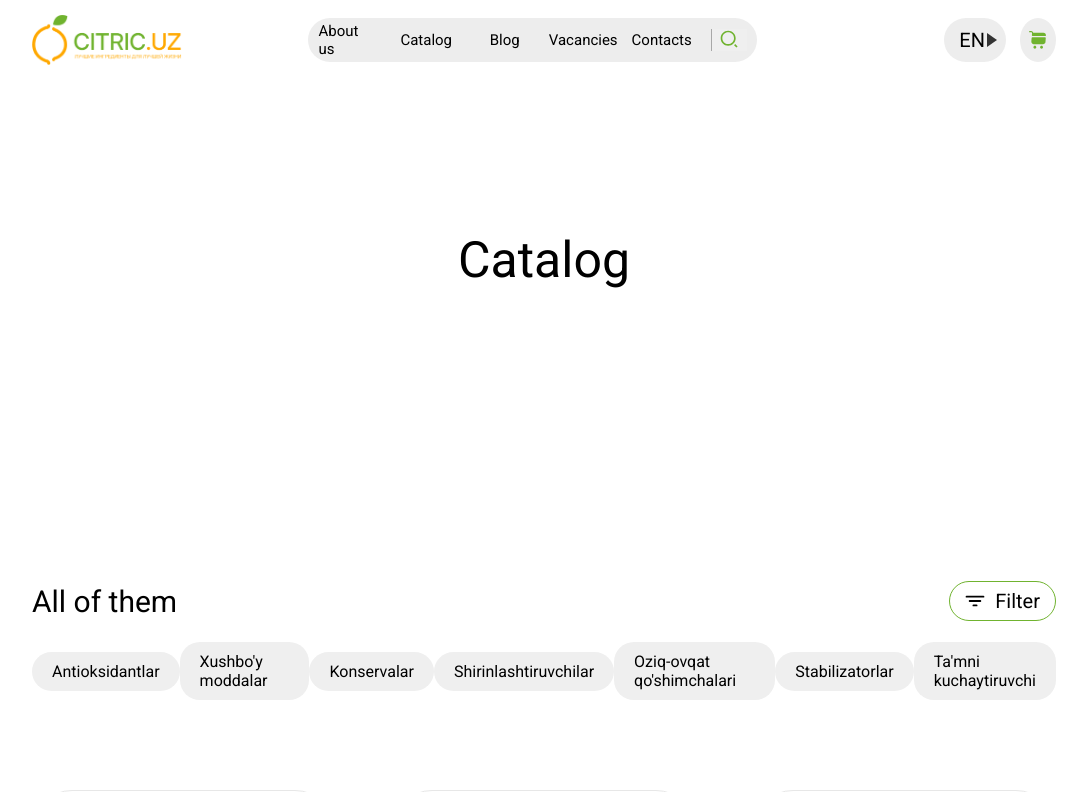
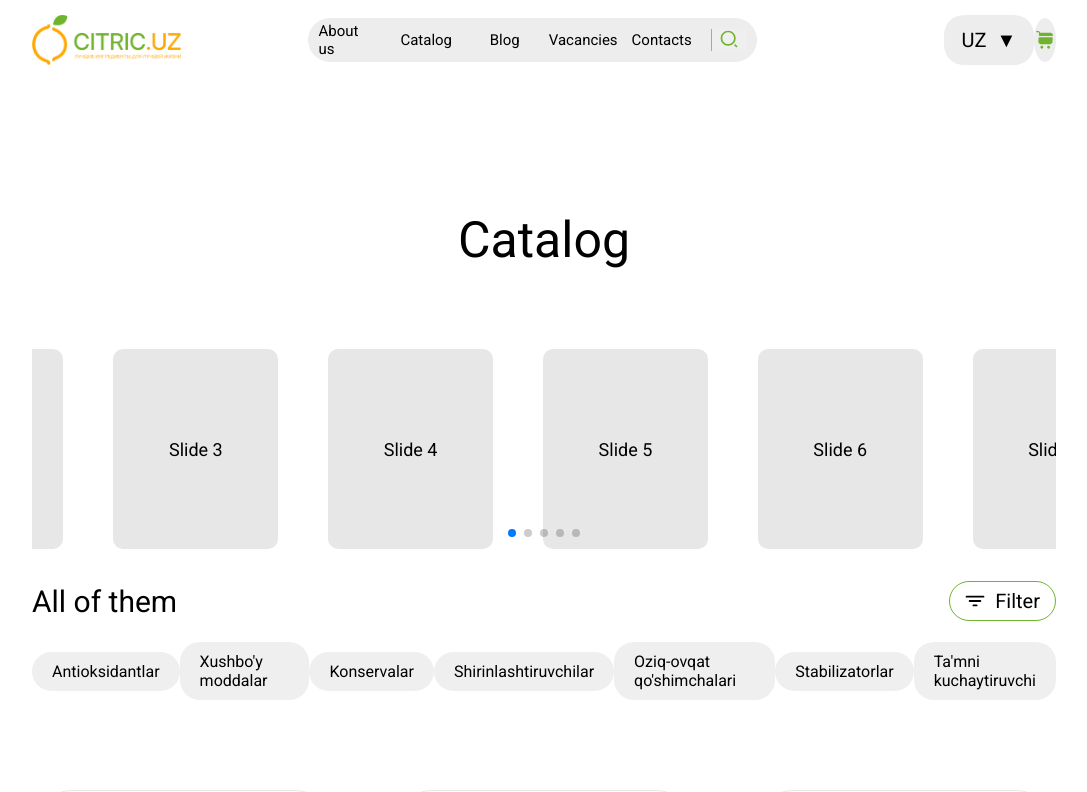
Before and after one commit to Abdulloh080506/citric, a React (Create React App) app: page /catalog in a window 1280 px wide. Shown: the top 792 px of the page, without its empty margins (96-1183 px from the left). Built offline with nearby package versions, Linux system fonts and the light colour scheme.

Commit message:
feat: added elements

```diff
--- a/package.json
+++ b/package.json
@@ -7,7 +7,7 @@
     "react": "^19.0.0",
     "react-dom": "^19.0.0",
     "react-icons": "^5.4.0",
-    "react-router-dom": "^7.1.1",
+    "react-router-dom": "^7.1.3",
     "react-scripts": "5.0.1",
     "swiper": "^11.2.1"
   },
--- a/src/assets/icons.js
+++ b/src/assets/icons.js
@@ -82,3 +82,19 @@ export const DownloadFile = () => {
     </>
   )
 }
+
+
+
+
+
+
+export const Empty = () => {
+  return (
+    <>
+    <svg width="46" height="46" viewBox="0 0 46 46" xmlns="http://www.w3.org/2000/svg">
+<path d="M3 5.5H43V0.5H3V5.5ZM43 15.5H3V10.5H43V15.5ZM0.5 20.5H18V25.5H28V20.5H45.5V43C45.5 44.3807 44.3807 45.5 43 45.5H3C1.6193 45.5 0.5 44.3807 0.5 43V20.5ZM33 25.5V30.5H13V25.5H5.5V40.5H40.5V25.5H33Z" />
+</svg>
+
+    </>
+  )
+}
--- a/src/components/navbar/index.jsx
+++ b/src/components/navbar/index.jsx
@@ -7,6 +7,7 @@ import { GiHamburgerMenu } from "react-icons/gi";
 import { IoClose } from "react-icons/io5";
 import { Link } from 'react-router-dom';
 import Product1 from '../../assets/img/product_2.png';
+import { Empty } from '../../assets/icons';
 
 const Navbar = () => {
 
@@ -36,6 +37,14 @@ const Navbar = () => {
 
 
 
+
+
+  const [isDropOpen, setIsDropOpen] = useState(false);
+
+
+
+
+
   return (
     <>
     <header id='navbar'>
@@ -53,14 +62,19 @@ const Navbar = () => {
         <nav className={`links ${isOpen ? 'is-open' : ''}` }>
             <div className='responsive-nav'>
                 <IoClose onClick={state} className='burger-menu2'/>
-                <details>
-                <summary>EN <span></span></summary>
-                <div>
-                  <a href="">UZ</a>
-                  <a href="">RU</a>
-                  <a href="">EN</a>
-                </div>
-              </details>
+                <div className="dropdown">
+              <button className="dropdown-button" onClick={() => setIsDropOpen(!isDropOpen)}>
+                UZ
+                <span className={`arrow ${isDropOpen ? "rotate" : ""}`}>▼</span>
+              </button>
+              {isDropOpen && (
+                <ul className="dropdown-menu">
+                  <li>RU</li>
+                  <li>EN</li>
+                  <li>UZ</li>
+                </ul>
+              )}
+            </div>
             </div>
             <ul>
                 <li><Link onClick={state} to="/about">About us</Link></li>
@@ -71,14 +85,24 @@ const Navbar = () => {
                 <button onClick={state2}><Search/></button>
             </ul>
             <figure className='nav_elements'>
-              <details>
-                <summary>EN <span></span></summary>
-                <div>
-                  <a href="">UZ</a>
-                  <a href="">RU</a>
-                  <a href="">EN</a>
-                </div>
-              </details>
+
+
+
+
+            <div className="dropdown">
+              <button className="dropdown-button" onClick={() => setIsDropOpen(!isDropOpen)}>
+                UZ
+                <span className={`arrow ${isDropOpen ? "rotate" : ""}`}>▼</span>
+              </button>
+              {isDropOpen && (
+                <ul className="dropdown-menu">
+                  <li>RU</li>
+                  <li>EN</li>
+                  <li>UZ</li>
+                </ul>
+              )}
+            </div>
+
               <div className='nav_case' onClick={state3}><Case/></div>
             </figure>
         </nav>
@@ -87,6 +111,10 @@ const Navbar = () => {
         <div className={`links_two ${modalOpen ? 'is-open-two' : ''}` }>
           <div className='search_modal'>
             <div><input type="text" placeholder='Search...'/> <button onClick={state2}><Search/></button></div>
+          </div>
+          <div className='empty'>
+            <Empty/>
+            <p>Hech narsa topilmadi</p>
           </div>
         </div>
 
@@ -131,6 +159,17 @@ const Navbar = () => {
                 </Link>
             </div>
 
+            <div className='catalog_product'>
+            <Link style={{textDecoration:'none', color:'black'}} to="/pro#first">
+                    <div className='top'>
+                        <img src={Product1} alt="" />
+                    </div>
+                    <div className='bottom'>
+                        <p>Organik Xlorella kukuni (250g)</p>
+                        <p><span>120 000</span> so'm</p>
+                    </div>
+                </Link>
+            </div>
 
             <div className='catalog_product'>
             <Link style={{textDecoration:'none', color:'black'}} to="/pro#first">
@@ -144,8 +183,17 @@ const Navbar = () => {
                 </Link>
             </div>
 
-
-
+            <div className='catalog_product'>
+            <Link style={{textDecoration:'none', color:'black'}} to="/pro#first">
+                    <div className='top'>
+                        <img src={Product1} alt="" />
+                    </div>
+                    <div className='bottom'>
+                        <p>Organik Xlorella kukuni (250g)</p>
+                        <p><span>120 000</span> so'm</p>
+                    </div>
+                </Link>
+            </div>
 
           </div>
           <IoClose onClick={state3} className='shop_close'/>
--- a/src/components/navbar/style.css
+++ b/src/components/navbar/style.css
@@ -57,6 +57,7 @@ header nav ul li a:hover {
 }
 header nav ul li a:focus {
     border-bottom: 1.5px solid #70B32F;
+    color: #70B32F;
 }
 header nav .nav_elements {
     width: 15%;
@@ -91,7 +92,7 @@ header nav .nav_elements details summary span {
     transform: rotate(90deg);
     transition: .3s;
 }
-header nav .nav_elements details:focus summary span {
+header nav .nav_elements details:active summary span {
     transform: rotate(180deg);
 }
 header nav .nav_elements details div {
@@ -206,6 +207,23 @@ header nav .nav_elements .nav_case {
     display: block;
 }
 
+.links_two.is-open-two .empty {
+    width: 100%;
+    height: 60%;
+    display: flex;
+    flex-direction: column;
+    justify-content: center;
+    align-items: center;
+    gap: 20px;
+}
+.empty svg {
+    font-size: 25px;
+    fill: black;
+}
+.empty p {
+    font-size: 20px;
+}
+
 .search_modal {
     width: 35%;
     height: 80px;
@@ -252,17 +270,22 @@ header nav .nav_elements .nav_case {
     display: none;
 }
 .is-open-shop {
-    width: 100%;
-    height: 50vh;
+    width: 35%;
+    height: 100vh;
     position: absolute;
     z-index: 9999;
     top: 0;
-    left: 0;
-    background-color: #70B32F;
+    right: 0;
+    background-color: rgb(241, 241, 241);
     display: flex;
     justify-content: space-between;
     align-items: start;
     padding: 20px 20px;
+}
+body.is-open-shop {
+    position: fixed;
+    width: 100%;
+    overflow: hidden;
 }
 .is-open-shop svg {
     display: block;
@@ -280,15 +303,91 @@ header nav .nav_elements .nav_case {
 }
 .is-open-shop .shop_products {
     display: flex;
-    width: 97%;
+    flex-wrap: wrap;
+    width: 93%;
     height: 100%;
     align-items: center;
     gap: 20px;
+    overflow: scroll;
+    scrollbar-width: none;
 }
 .is-open-shop .shop_products .catalog_product {
-    width: 380px;
+    width: 48%;
+    height: 380px;
     background-color: white;
 }
+.is-open-shop .shop_products .catalog_product .bottom p:nth-child(1) {
+    font-size: 20px;
+}
+.is-open-shop .shop_products .catalog_product .bottom p:nth-child(2) {
+    font-size: 25px;
+}
+
+
+/* Container */
+.dropdown {
+    position: relative;
+    display: inline-block;
+}
+
+  /* Button */
+  .dropdown-button {
+    width: 90px;
+    height: 50px;
+    font-size: 20px;
+    background: rgb(237, 237, 237);
+    color: black;
+    border: none;
+    border-radius: 20px;
+    cursor: pointer;
+    display: flex;
+    align-items: center;
+    justify-content: center;
+    gap: 0px;
+  }
+
+  /* Arrow */
+  .arrow {
+    margin-left: 10px;
+    transition: transform 0.3s ease;
+  }
+
+  .arrow.rotate {
+    transform: rotate(180deg);
+  }
+
+  /* Menu */
+  .dropdown-menu {
+    width: 90px;
+    height: 140px;
+    list-style: none;
+    border-radius: 20px;
+    background: rgb(238, 238, 238);
+    position: absolute;
+    left: 0;
+    z-index: 9999;
+    display: flex;
+    flex-direction: column;
+    justify-content: center ;
+    align-items: center;
+    margin-top: 10px;
+  }
+
+  .dropdown-menu li {
+    font-size: 20px;
+    color: gray;
+    cursor: pointer;
+    transition: 0.3s;
+  }
+
+  .dropdown-menu li:hover {
+    color: #70B32F;
+  }
+
+
+
+
+
 
 
 @media (max-width: 1025px) {
@@ -615,4 +714,37 @@ header nav .nav_elements .nav_case {
     .responsive-nav details div {
         height: 14%;
     }
+    .is-open-shop{
+        width: 100%;
+        height: 100vh;
+        display: flex;
+        flex-direction: column-reverse;
+
+    }
+    .is-open-shop .shop_products {
+        width: 100%;
+        height: 93%;
+        display: flex;
+        flex-wrap: wrap;
+        align-items: start;
+        justify-content: space-between;
+    }
+    .is-open-shop .shop_products .catalog_product {
+        width: 47%;
+        height: 250px;
+        background-color: white;
+    }
+    .is-open-shop .shop_products .catalog_product .bottom p:nth-child(1) {
+        font-size: 15px;
+        position: relative;
+        left: 5px;
+    }
+    .is-open-shop .shop_products .catalog_product .bottom p:nth-child(2) {
+        font-size: 17px;
+        position: relative;
+        left: 5px;
+    }
+    .is-open-shop .shop_products .catalog_product .bottom p:nth-child(2) span {
+        font-size: 18px;
+    }
 }
--- a/src/pages/catalog/catalog_banner/index.jsx
+++ b/src/pages/catalog/catalog_banner/index.jsx
@@ -1,18 +1,46 @@
-import React from 'react';
+import React, { useRef, useState } from 'react';
 import '../catalog_banner/style.css';
+import { Swiper, SwiperSlide } from 'swiper/react';
+import { Pagination } from 'swiper/modules';
 
 const CatalogBanner = () => {
   return (
     <>
     <section className='catalog_banner'>
         <h1>Catalog</h1>
-        <div className='catalog_carousel'>
-            <div></div>
-            <div></div>
-            <div></div>
-            <div></div>
-            <div></div>
-        </div>
+        <Swiper
+        slidesPerView={1}
+        spaceBetween={10}
+        pagination={{
+          clickable: true,
+        }}
+        breakpoints={{
+          640: {
+            slidesPerView: 2,
+            spaceBetween: 20,
+          },
+          768: {
+            slidesPerView: 4,
+            spaceBetween: 40,
+          },
+          1024: {
+            slidesPerView: 5,
+            spaceBetween: 50,
+          },
+        }}
+        modules={[Pagination]}
+        className="mySwiper"
+      >
+        <SwiperSlide className='slides'>Slide 1</SwiperSlide>
+        <SwiperSlide className='slides'>Slide 2</SwiperSlide>
+        <SwiperSlide className='slides'>Slide 3</SwiperSlide>
+        <SwiperSlide className='slides'>Slide 4</SwiperSlide>
+        <SwiperSlide className='slides'>Slide 5</SwiperSlide>
+        <SwiperSlide className='slides'>Slide 6</SwiperSlide>
+        <SwiperSlide className='slides'>Slide 7</SwiperSlide>
+        <SwiperSlide className='slides'>Slide 8</SwiperSlide>
+        <SwiperSlide className='slides'>Slide 9</SwiperSlide>
+      </Swiper>
     </section>
     </>
   )
--- a/src/pages/catalog/catalog_banner/style.css
+++ b/src/pages/catalog/catalog_banner/style.css
@@ -6,12 +6,12 @@
     flex-direction: column;
     justify-content: center;
     align-items: center;
-    gap: 40px;
+    gap: 80px;
 }
 .catalog_banner h1 {
     font-size: 50px;
 }
-.catalog_carousel {
+.catalog_banner .mySwiper {
     width: 100%;
     height: 50%;
     position: relative;
@@ -21,27 +21,12 @@
     grid-template-columns: repeat(6, 28%);
     overflow: hidden;
 }
-.catalog_carousel div {
-    width: 400px;
-    height: 100%;
-    background-color: red;
-    border-radius: 20px;
-    animation: slider 10s ease infinite alternate;
-}
-
-
-@keyframes slider{
-    0%{transform: translateX(0%);}
-    10%{transform: translateX(-100%);}
-    20%{transform: translateX(-100%);}
-    30%{transform: translateX(-200%);}
-    40%{transform: translateX(-200%);}
-    50%{transform: translateX(-200%);}
-    60%{transform: translateX(-300%);}
-    70%{transform: translateX(-300%);}
-    80%{transform: translateX(-300%);}
-    90%{transform: translateX(0%);}
-    100%{transform: translateX(0%);}
+.catalog_banner .mySwiper .slides {
+    background-color: rgb(231, 231, 231);
+    display: flex;
+    justify-content: center;
+    align-items: center;
+    border-radius: 10px;
 }
 
 
```
Also changed, not shown: src/assets/img/empty.svg (added), 1 other file (tests, documents, lock files or other folders).
